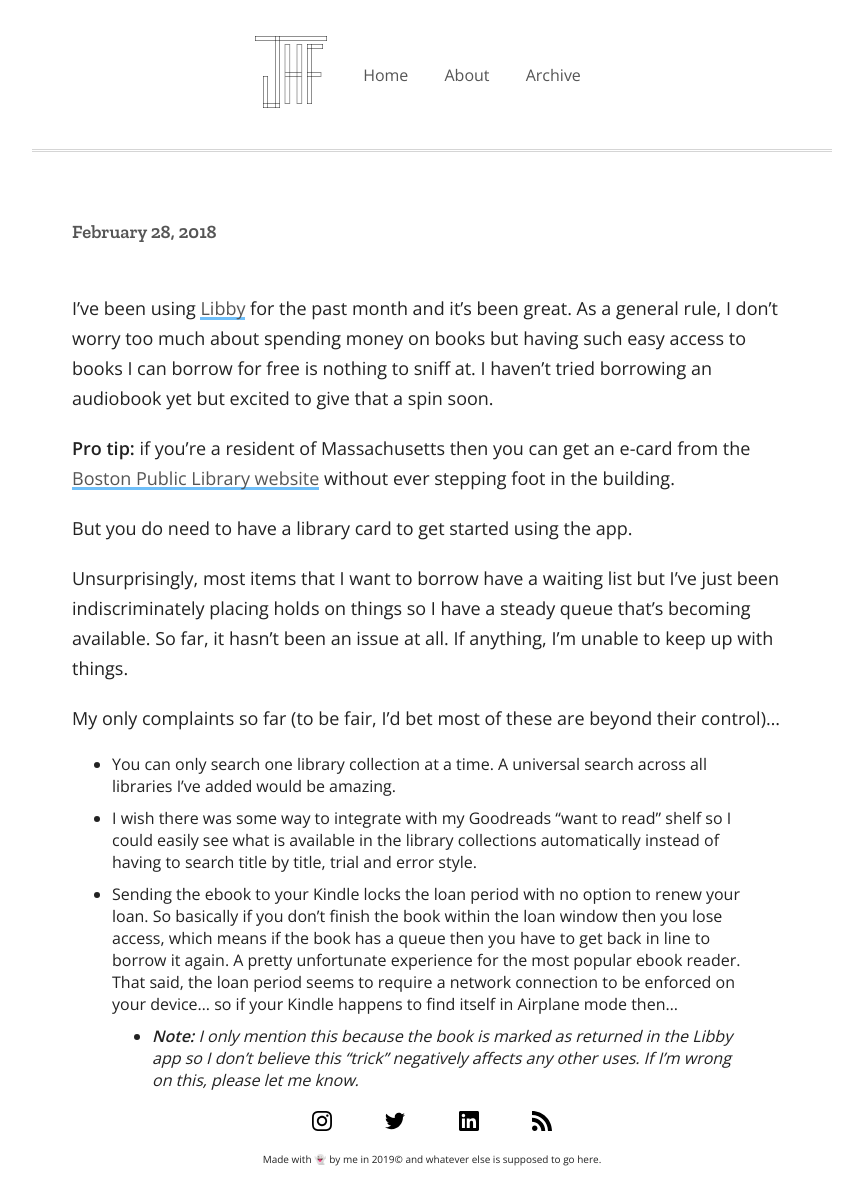
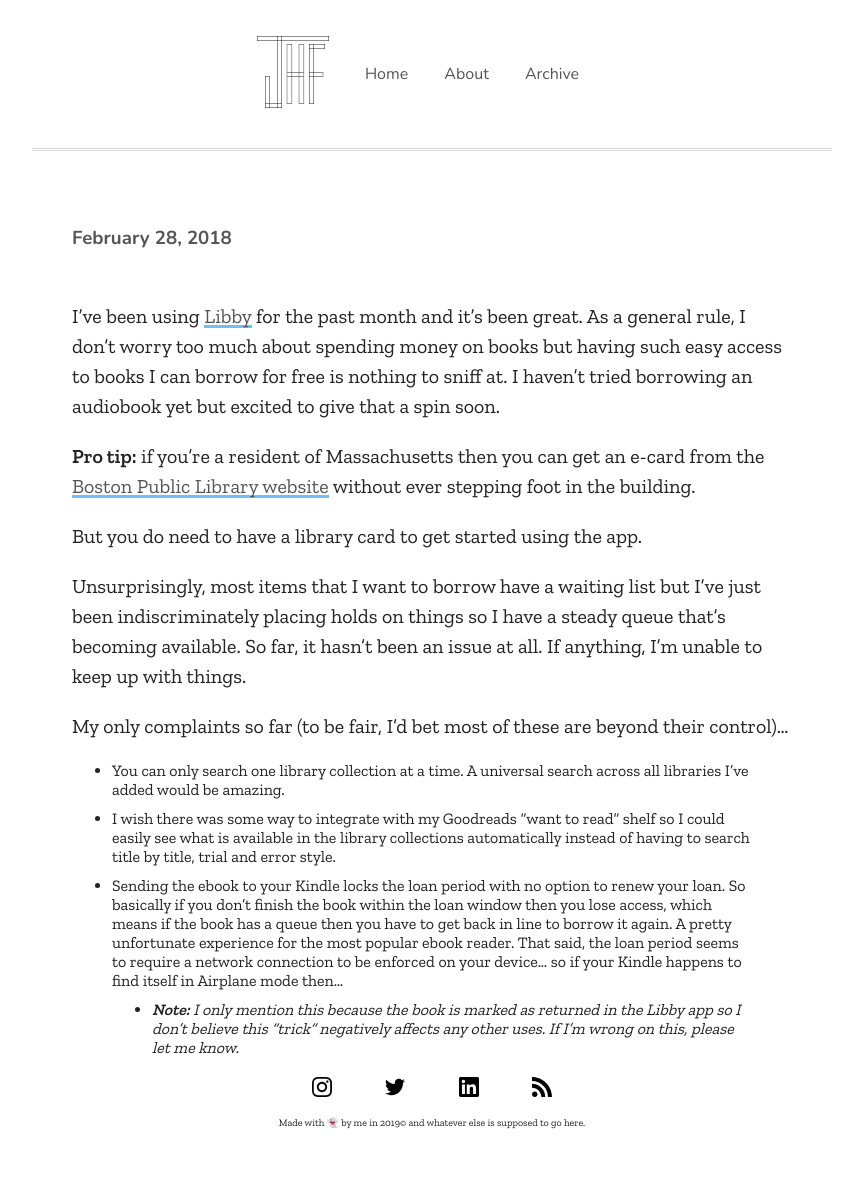
Before and after one commit to jhforster/jhforster.github.io, a Jekyll site: the page built from _posts/2018-02-28-app-recommendation-libby.md, in a window 1280 px wide. Shown: the whole page, without its empty margins (208-1071 px from the left). Built offline with Jekyll 4.4.1, drawn with Linux system fonts in a browser that asks for light colours; after the commit the page ends 1161 px from its top, so only the background shows below that.

Commit message:
Update fonts

```diff
--- a/_includes/font-includes.html
+++ b/_includes/font-includes.html
@@ -1,4 +1,2 @@
-<link href="https://fonts.googleapis.com/css?family=Open+Sans:300,400,600" rel="stylesheet">
-<link href="https://fonts.googleapis.com/css?family=Josefin+Slab:400,600,700" rel="stylesheet">
-
 <link href="https://fonts.googleapis.com/css?family=Zilla+Slab:400,600&display=swap" rel="stylesheet">
+<link href="https://fonts.googleapis.com/css?family=Nunito:400,700&display=swap" rel="stylesheet">
--- a/_sass/jhforster/_layout.scss
+++ b/_sass/jhforster/_layout.scss
@@ -3,7 +3,7 @@
   margin: 0 auto;
 
   p {
-    font-size: 1.125rem;
+    font-size: 1.25rem;
     line-height: 30px;
   }
 
--- a/_sass/jhforster/_nav.scss
+++ b/_sass/jhforster/_nav.scss
@@ -22,6 +22,7 @@
 }
 
 .nav-links {
+  font-family: $header-font;
   padding: 0 1rem;
 
   @media (max-width: $for-mobile-view) {
--- a/_sass/jhforster/_variables.scss
+++ b/_sass/jhforster/_variables.scss
@@ -9,9 +9,8 @@
 $highlight:     #6FBFF9;
 $off-highlight: #EDF8FF;
 
-$base-font: "Open Sans", sans-serif;
-$header-font: "Zilla Slab", serif;
-$tagline-font: "Josefin Sans", sans-serif;
+$base-font: "Zilla Slab", serif;
+$header-font: "Nunito", sans-serif;
 
 $link-color: $medium-gray;
 
```
